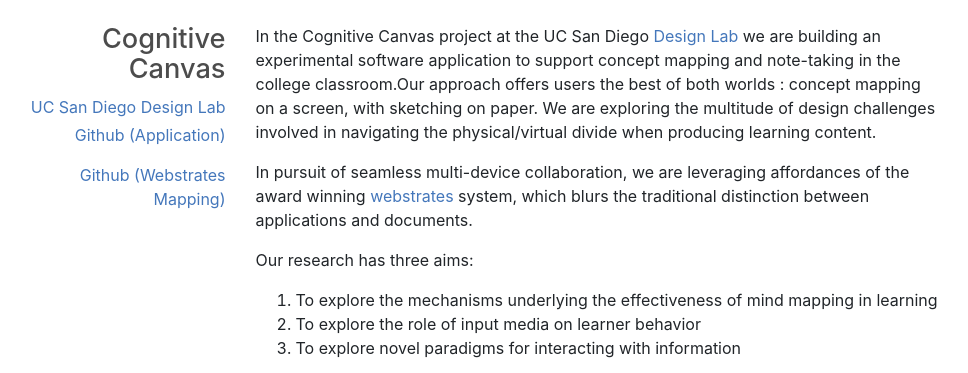
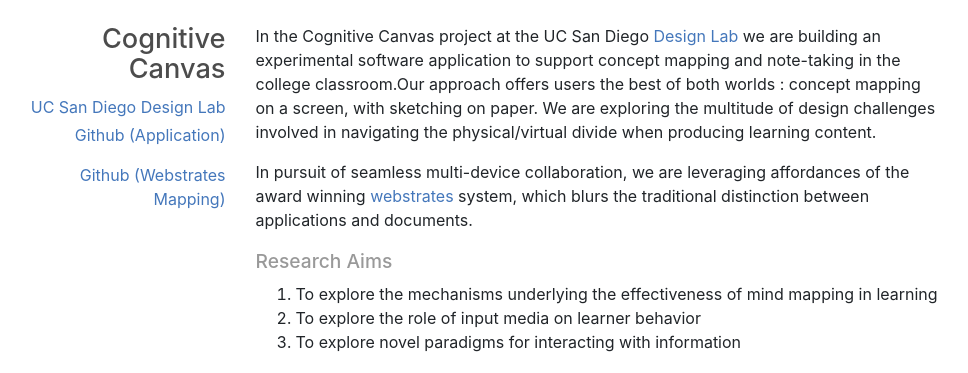
Before and after one commit to madebyafox/CognitiveCanvas, a plain HTML site: page docs/index.html in a window 1280 px wide. Shown: the top 373 px of the page, without its empty margins (162-1130 px from the left). Drawn offline with nearby package versions, Linux system fonts and the light colour scheme.

Commit message:
update spacing

```diff
--- a/docs/index.html
+++ b/docs/index.html
@@ -32,14 +32,14 @@
               winning <a href="http://webstrates.net/">webstrates</a> system, which blurs the traditional distinction
               between applications and documents.
 
-            <p>Our research has three aims:
+              <h2>Research Aims</h2>
               <ol>
                 <li> To explore the mechanisms underlying the effectiveness of mind mapping in learning </li>
                 <li> To explore the role of input media on learner behavior </li>
                 <li> To explore novel paradigms for interacting with information </li>
               </ol>
             </p>
-
+<br>
             <h2>Research and Development Team</h2>
             <div class="row">
                 <div class="col-sm-3 pr-1">
```
